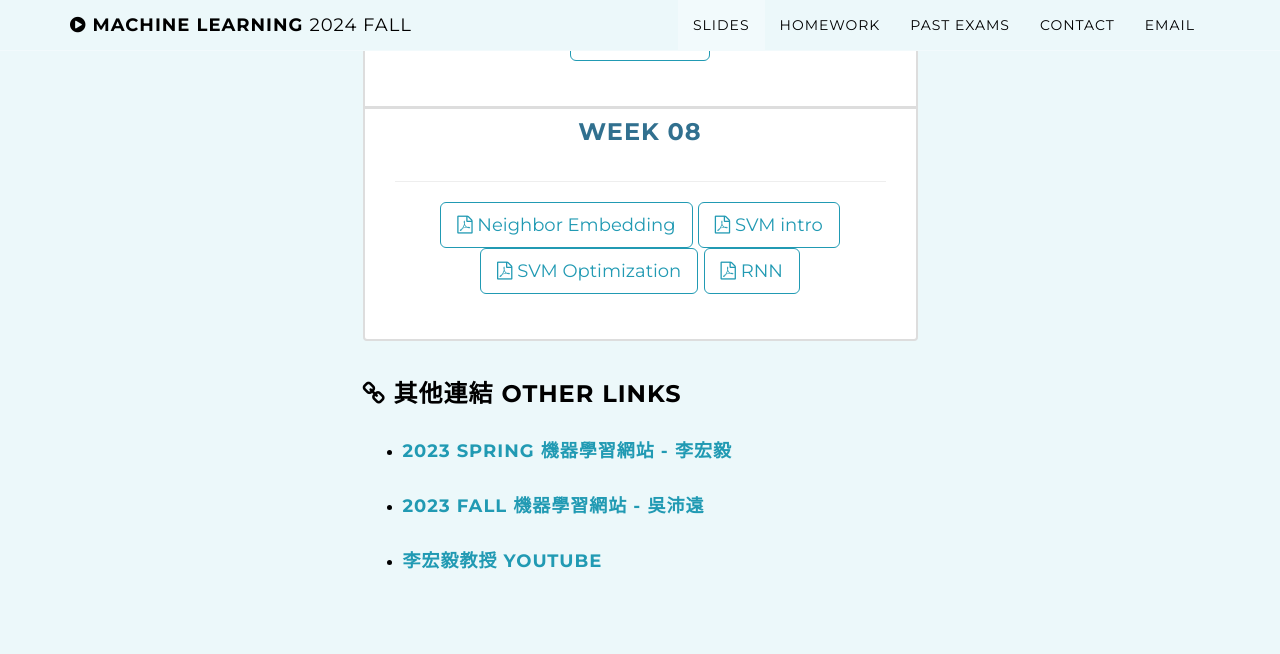
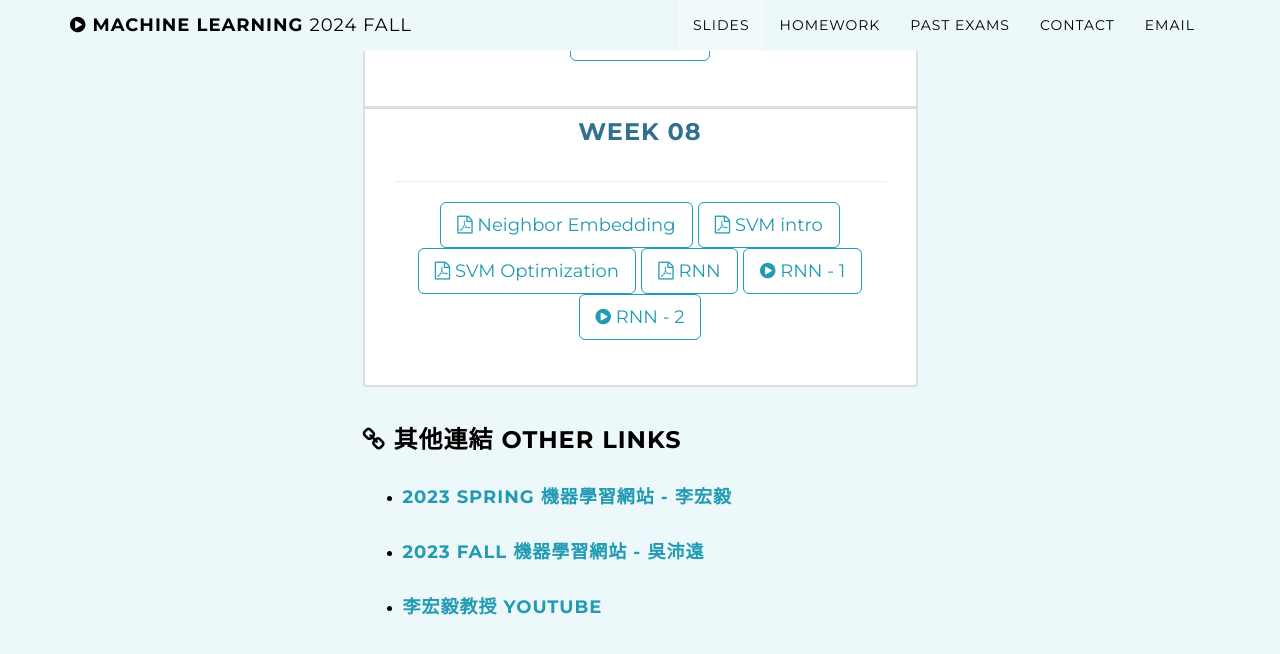
Before and after one commit to ntueemlta2024/ntueemlta2024.github.io, a Jekyll site: the page built from index.html, in a window 1280 px wide and 900 px high, scrolled down 2907 px. Shown: the top 654 px of the window. Built offline with Jekyll 4.4.1, drawn with Linux system fonts in a browser that asks for light colours.

Commit message:
add rnn video

```diff
--- a/_config.yml
+++ b/_config.yml
@@ -177,6 +177,12 @@ syllabus:
       - title: RNN
         kind: file-pdf-o
         path: ./slides/week8/W8_RNN.pdf
+      - title: RNN - 1
+        kind: play-circle
+        path: https://www.youtube.com/watch?v=xCGidAeyS4M
+      - title: RNN - 2
+        kind: play-circle
+        path: https://www.youtube.com/watch?v=rTqmWlnwz_0
       # - title: Ensemble
       #   kind: file-pdf-o
       #   path: ./slides/week8/W8_ensemble.pdf
```
